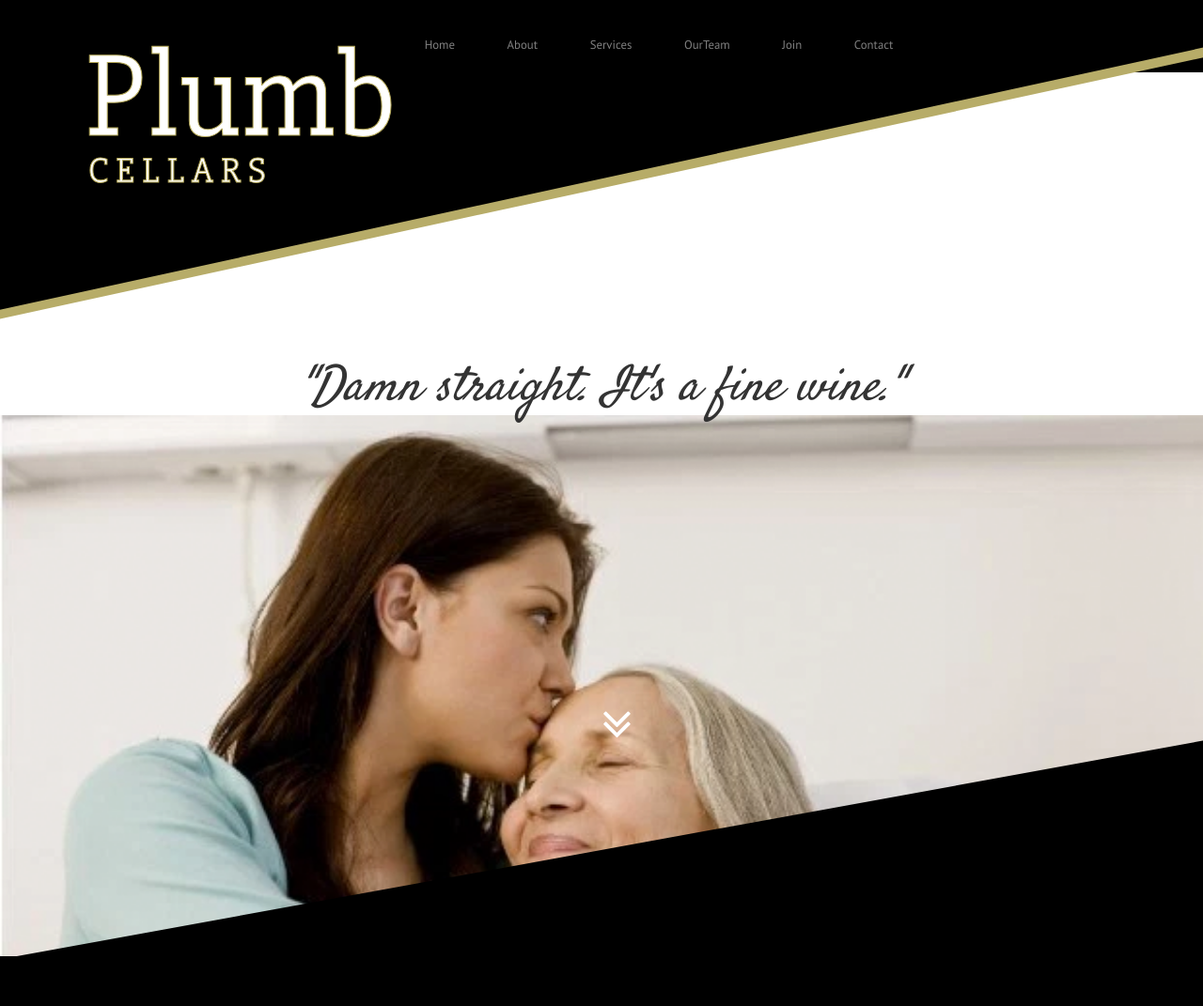
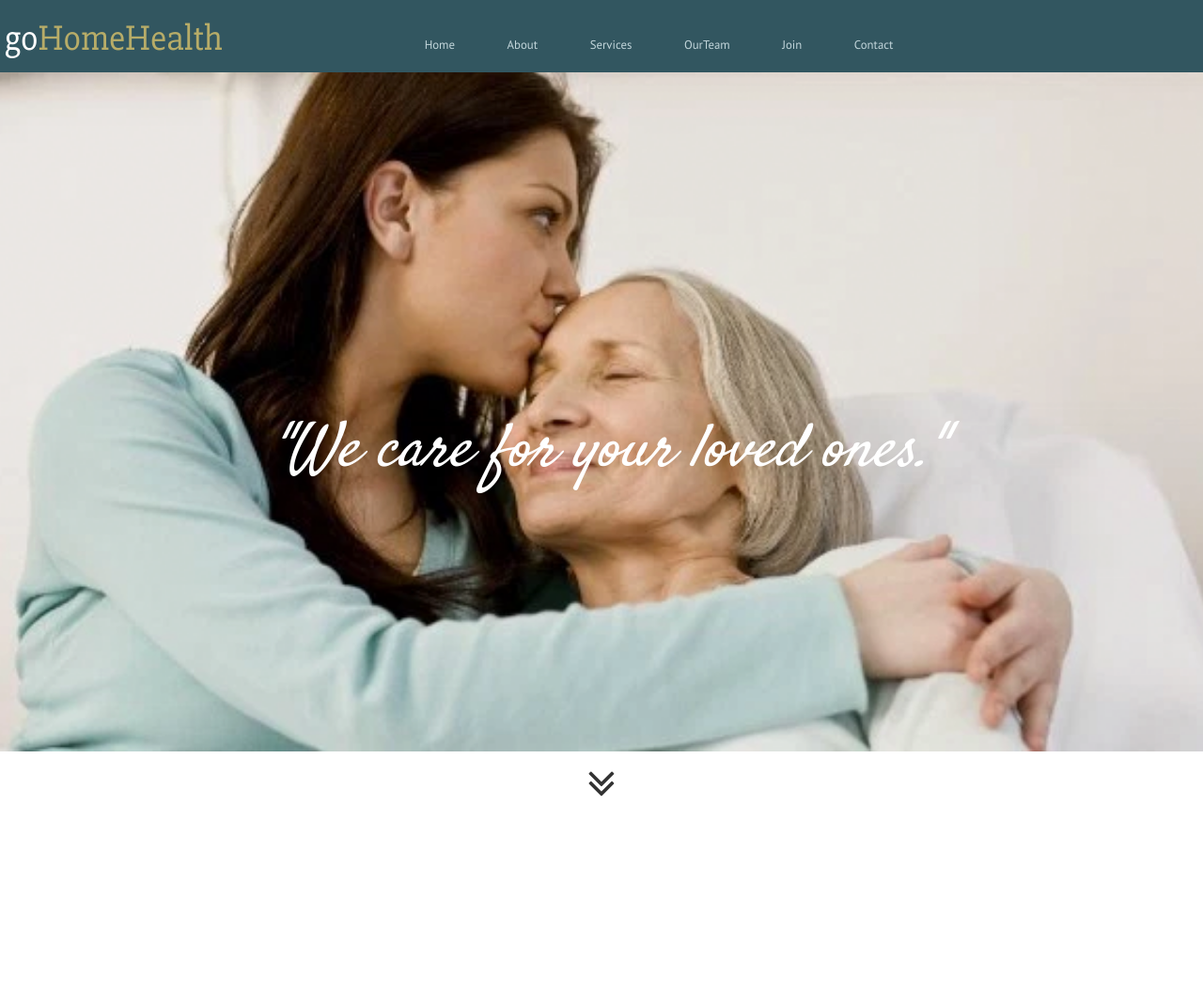
Before and after one commit to MalyndaPoulsen/Kelly, a plain HTML site: page index.html in a window 1280 px wide. Shown: the top 1071 px of the page at 94% size. Drawn offline with nearby package versions, Linux system fonts and the light colour scheme; some packages are replaced by stand-ins of ours; a script that the page names is missing; a web font is replaced by a local one.

Commit message:
main image and heading

```diff
--- a/components/about.css
+++ b/components/about.css
@@ -41,7 +41,7 @@ body {
    padding-top: 44px;
    padding-bottom: 15px;
    /*margin-top: 25%;*/
-   background-color: black;
+   background-color: #325660;
    color: white;
    margin-bottom: 0px;
 }
--- a/components/contact.css
+++ b/components/contact.css
@@ -11,7 +11,7 @@
     text-align: center;
 }
 .form-group .btn{
-    background: #b4a755;
+    background: #325660;
     color: black;
     border: none;
 }
@@ -43,7 +43,7 @@
 
 #contacts{
     position: relative;
-    background: black !important;
+    background: #325660 !important;
   padding-bottom: 20px;
   margin-bottom: 0px;
   padding-top: 2px;
@@ -65,7 +65,7 @@
     color:  #b4a755;
 }
 .end{
-    background: black;
+    background: #325660;
     color:  #b4a755;
     font-family: 'Slabo 27px', serif;
     z-index: 88;
--- a/components/main-component.html
+++ b/components/main-component.html
@@ -1,36 +1,20 @@
 <div id="main" class="wrapper wrapper-100vh wrapper-darkest text-center wrapper-overflow-hidden skrollable skrollable-between">
-	<div id="row" class="row title">
+
+        <section id="main2" class=" lead module-hero">
+           <div class="row">
+              <div class="col-xs-10 col-xs-offset-1 col-sm-8 col-sm-offset-2">
+
+            <h3><em>"We care for your loved ones."<em></h3>
+              </div>
+           </div>
+		</section>
 
 
-		<section id="main2" class="module-hero image-responsive">
-			<div class="row">
-				<div class="col-xs-6">
-					<h2>Plumb<br><span>CELLARS</span></h2>
-
-				</div>
-				<div id="topper"></div>
-				<div id="triangle-topleft2"></div>
-				<div id="triangle-topleft"> </div>
-				<!--<img id="plumbbob" src="img/plumbbob.png" alt="">-->
-			</div>
-			<h3><em>
-"Damn straight. It's a fine wine."<em></h3>
-			<!-- HERO TEXT -->
-
-
-		</section>
-
-		<div id="image" style="text-align: center; padding-right: 0 !important;" class="col-lg-12 col-md-12">
-			<div id="triangle-topleft3"></div>
-		<div id="triangle3-bottom"></div>
-			<img src="img/caring1.png" style="z-index: -22; background: cover; width: 100%; position: fixed; margin-right: -15px; margin-bottom: -15px; padding-bottom: 0px;"
-				class="img-responsive" alt="2&quot;he">
-		</div>
 			<footer id="scroller">
 				<div class="scroll-down">
 					<i class="fa fa-angle-double-down fa-4x"></i>
 				</div>
 			</footer>
 	</div>
+
 </div>
-</div>
--- a/components/main.css
+++ b/components/main.css
@@ -1,6 +1,23 @@
 
 body, html{
 overflow-x: hidden;
+}
+#main2{
+     background: url('/img/caring1.png') center center no-repeat fixed;
+     z-index: -22;
+      -webkit-background-size: cover;
+ -moz-background-size: cover;
+ -o-background-size: cover;
+ background-size: cover;
+   height: 100%;
+    position: relative;
+      text-align: center;
+      margin-right: -15px;
+      margin-bottom: -15px;
+      padding-bottom: 0px;
+      top: 0%;
+      left: 0%;
+
 }
 #image img{
     margin-top: 0px;
@@ -9,36 +26,32 @@ overflow-x: hidden;
       margin-right: -15px;
       padding-right: 0px !important;
   }
-  #image img{
+  #main img{
       margin-bottom: 0px;
       padding-bottom: 0px;
   }
-  #main2{
-      position: relative;
-  }
+
 
 #row{
     position: relative;
 }
+#image img{
+    position: fixed;
+    top: 0%;
+    left: 0%;
+}
 
 
-/*
-body {
-  font-family: sans-serif;
-  background: #222;
-  color: darkred;
-  }
-h1 {
-  -webkit-text-stroke-width: 2px;
--webkit-text-stroke-color: #fff;
-}*/
 
 #main2 h3{
       font-family: 'Satisfy', cursive;
-      font-size: 4vw;
-      margin-top: 5%;
+      font-size: 5vw;
+      padding-top: 100px;
+      margin-top: 27vw;
       margin-bottom: 0px;
       z-index: 999;
+      color: white;
+
 }
 
 #main2 h2{
@@ -52,10 +65,7 @@ h1 {
      text-align: left;
       top: 90%;
       left: 18%;
-      /*margin-bottom: -20px;*/
 margin-top: 5%;
-/*margin-left: -10px;
-padding-bottom: 0px;*/
     z-index: 66;
 }
 #main2 span{
@@ -68,114 +78,10 @@ padding-bottom: 0px;*/
       position: absolute;
       top: 90%;
       left: 1%;
-/*margin-top: -20px;
-margin-left: 0px;*/
     z-index: 66;
 }
 
-/*#row{
-    	background: url('/Winery/img/PeteVinyard.jpg') center center no-repeat fixed;
-        z-index: 22;
-        background-size: cover;
-        width: 100%;
 
-        margin-right: -15px;
-        margin-bottom: -15px;
-        padding-bottom: 0px;
-
-}*/
-
-
-  /*#main h1{
-
-   text-align: center;
-    font-family: 'Mrs Saint Delafield', cursive;
-    /*font-size: 60px; */
-    /*font-size: 13vw;
-    font-weight: 800px;
-    margin-top: 12%;
-    z-index: 9999;
-    /*padding-top: 20%; */
-    /*margin-bottom: 10%;*/
-  /*/
-  #main p{
-      text-align: center;
-  }
-
-/*#main{
-    background:  url('/img/vinyard.jpg')center center no-repeat fixed;
-    height: 700px;
-
-    height: 100%;
-    width: 100%;
-    z-index: 0;
-}*/
-
-   /*#main{
-    background-image: url("img/syringaflower.jpg");
-    background-size: cover;
-    background-position: 50% 50%;
-}*/
-/*.wrapper-overflow-hidden {
-    overflow: hidden;
-}*/
-/*.wrapper-darkest {
-    background-color: #000;
-    color: #fff;
-}*/
-/*.wrapper {
-    background-color: #fff;
-    position: relative;
-}
-.wrapper-100vh {
-    height: 100vh;
-}
-.wrapper {
-    padding: 80px 0px;
-}
-.text-center {
-    text-align: center;
-}*/
-/*body {
-    padding: 0px;
-    font-weight: 400;
-    font-family: "Roboto", Helvetica Neue, Arial, sans-serif;
-    background-color: #171717;
-    color: #303030;
-    -moz-osx-font-smoothing: grayscale;
-    text-rendering: optimizelegibility;
-    overflow: hidden;
-    font-feature-settings: "liga", "kern";
-    letter-spacing: 0.2px;
-}*/
-/*body {
-    font-family: "Roboto", Helvetica Neue, Arial, sans-serif;
-    font-size: 14px;
-    line-height: 1.6;
-    color: #303030;
-    background-color: #171717;
-}*/
-/*#main{
-    background: url('img/vinyard.jpg');
-    background-size: cover;
-    background-position: 50% 50%;
-   visibility: inherit;
-   opacity: 1;
-   background-image: repeat scroll 100% 0%;
-
-    }*/
-
-#scroller .fa{
- z-index: 9999;
-    position: absolute;
-    bottom: -80%;
-    left: 50%;
-    font-size: 4vw;
-    color: white;
-    /*margin-top: 5px;
-    margin-bottom: -5px;
-    padding: 5 5 5 5;*/
-}
 #scroller{
 animation-duration: 2s;
 animation-delay: 2s;
--- a/index.html
+++ b/index.html
@@ -63,7 +63,7 @@
 
     <div id="sub-nav" class="row">
         <div class="col-xs-3">
-            <h2>Plumb<span>CELLARS</span></h2>
+            <h2>go<span>HomeHealth</span></h2>
         </div>
     </div>
 
--- a/style.css
+++ b/style.css
@@ -1,3 +1,11 @@
+
+ /*darkest #325660
+ lightblue #85CDE1
+ darkgrey #96A4A8
+ grey #A7B7BC
+ light grey #C3D6DB*/
+
+
   /*body { padding-bottom: 70px; }*/
   body{
      overflow-y: hidden;
@@ -43,7 +51,7 @@ font-family: 'PT Sans', sans-serif;
   padding-top: 0px;
 	width: 100%;
 	height: 50px;
-  background-color: black;
+  background-color: #325660;
 }
 #triangle-topleft {
   position: absolute;
@@ -54,7 +62,7 @@ font-family: 'PT Sans', sans-serif;
   padding-top: 0px;
 	width: 0;
 	height: 0;
-	border-top: 24vw solid black;
+	border-top: 24vw solid #325660;
 	border-right: 110vw solid transparent;
 
 }
@@ -67,7 +75,7 @@ font-family: 'PT Sans', sans-serif;
   padding-top: 0px;
 	width: 0;
 	height: 0;
-	border-bottom: 20vw solid black;
+	border-bottom: 20vw solid #325660;
 	border-left: 110vw solid transparent;
 }
 #triangle3-bottom{
@@ -79,12 +87,12 @@ font-family: 'PT Sans', sans-serif;
   padding-top: 0px;
 	width: 100%;
 	height: 50px;
-  background-color: black;
+  background-color: #325660;
 }
 
 
 .nav>li{
- color: grey;
+ color: #C3D6DB;
     padding-right: 2vw;
 }
    .nav {
@@ -100,7 +108,7 @@ font-family: 'PT Sans', sans-serif;
 .navbar-nav>li>a {
   position: relative;
     z-index: 9999;
-       color: grey;
+       color: #C3D6DB;
     padding-top: 3vw;
     font-size: 1vw;
 
@@ -109,7 +117,7 @@ font-family: 'PT Sans', sans-serif;
 
 /*subnav*/
 #sub-nav{
-  background-color: black;
+  background-color: #325660;
   position: fixed;
   margin-bottom: 0px;
 width: 120%;
@@ -126,7 +134,7 @@ margin-top: 1vw;
 padding-bottom: 5px;
 }
 #sub-nav h2{
-  color: lightgrey;
+  color: white;
   font-size: 3vw;
  padding-left: 5px;
  padding-bottom: 5px;
```
